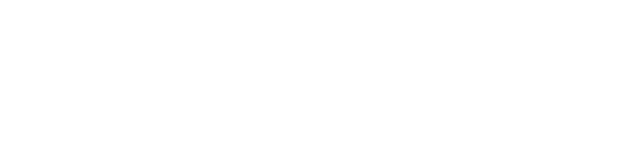
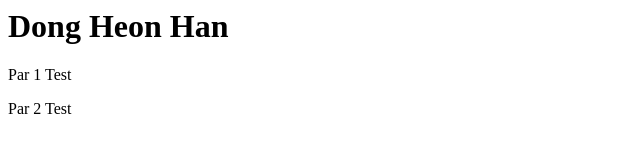
Before and after one commit to DongheonHan/websiteTest1, a plain HTML site: page index.html in a window 1280 px wide. Shown: the whole page, without its empty margins (0-640 px from the left). Drawn offline with Linux system fonts and the light colour scheme.

Commit message:
thirdCommit

```diff
--- a/index.html
+++ b/index.html
@@ -6,6 +6,8 @@
     <title>Document</title>
 </head>
 <body>
-
+    <h1>Dong Heon Han</h1>
+    <p>Par 1 Test</p>
+    <p>Par 2 Test</p>
 </body>
 </html>
```
